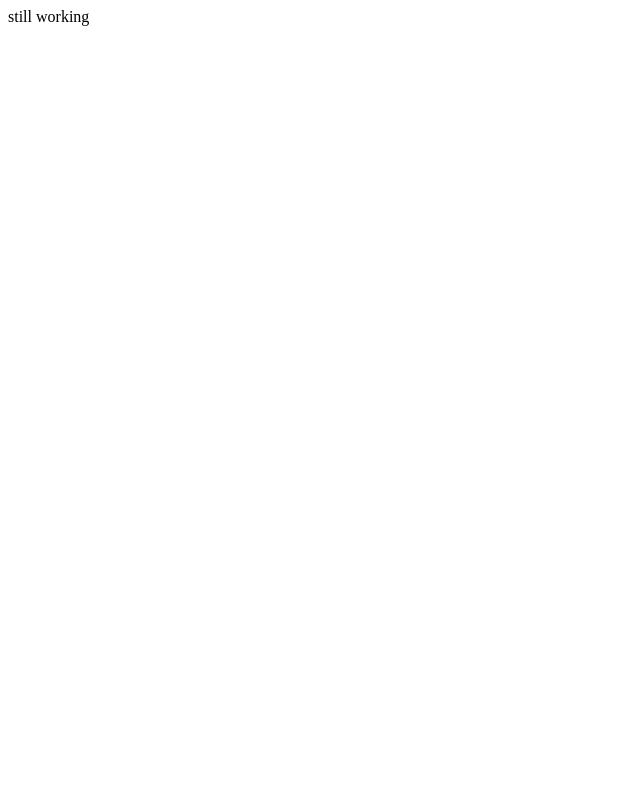
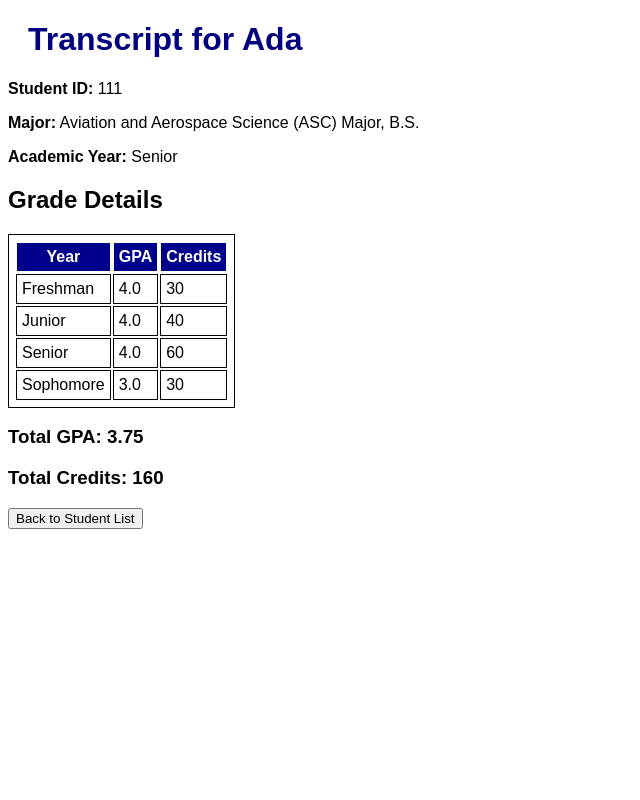
Before and after one commit to msu-denver/project-3-student-management-blueteam, a Flask app: page /students/111/graduation in a window 1280 px wide. Before the commit the part shown is almost empty. Shown: the whole page, without its empty margins (0-640 px from the left). Run offline with Flask 3, Linux system fonts and the light colour scheme.

Commit message:
US#8 - graduation

```diff
--- a/src/app/routes.py
+++ b/src/app/routes.py
@@ -222,18 +222,94 @@ def delete_student(id):
     return redirect(url_for('list_student'))
 
 #All of the following functions are graduation parts
+def calculate_totals(grades):
+    total_gpa = sum(grade.gpa for grade in grades) / len(grades)
+    total_credits = sum(grade.credits for grade in grades)
+    return total_gpa, total_credits
+
+def check_graduation_eligibility(total_gpa, total_credits):
+    return total_gpa >= 2.0 and total_credits >= 120
+
 @login_required
 @app.route('/students/<int:student_id>/grades', methods=['GET', 'POST'])
 def manage_grades(student_id):
-    return "still working"
+    if current_user.id not in admin_user_ids:
+        flash('Only Administrators can manage grades.', 'error')
+        return redirect(url_for('list_student'))
+
+    student = Student.query.get_or_404(student_id)
+    form = GradeForm()
+
+    all_semesters = ['Freshman', 'Sophomore', 'Junior', 'Senior']
+
+    current_academic_year = student.academic_year.capitalize()
+
+    grades = Grade.query.filter_by(student_id=student_id).all()
+
+    if request.method == 'POST' and form.validate_on_submit():
+        if form.semester.data not in all_semesters[:all_semesters.index(current_academic_year) + 1]:
+            flash(f"You cannot add grades for {form.semester.data} as it is beyond the student's academic year.", "error")
+            return render_template('manage_grades.html', student=student, grades=grades, form=form)
+
+        grade = Grade.query.filter_by(student_id=student_id, semester=form.semester.data).first()
+        if grade:
+            grade.gpa = form.gpa.data
+            grade.credits = form.credits.data
+            flash(f"Updated grade for {form.semester.data}.", "success")
+        else:
+            new_grade = Grade(
+                student_id=student_id,
+                semester=form.semester.data,
+                gpa=form.gpa.data,
+                credits=form.credits.data
+            )
+            db.session.add(new_grade)
+            flash(f"Added new grade for {form.semester.data}.", "success")
+
+        db.session.commit()
+        return redirect(url_for('manage_grades', student_id=student_id))
+
+    return render_template('manage_grades.html', student=student, grades=grades, form=form)
 
 @login_required
 @app.route('/students/<int:student_id>/graduation', methods=['GET'])
 def view_transcript(student_id):
-    return "still working"
+
+    student = Student.query.get_or_404(student_id)
+
+    grades = Grade.query.filter_by(student_id=student_id).all()
+
+    if not grades:
+        grades = [
+            Grade(student_id=student_id, semester='Freshman', gpa=0.0, credits=0),
+            Grade(student_id=student_id, semester='Sophomore', gpa=0.0, credits=0),
+            Grade(student_id=student_id, semester='Junior', gpa=0.0, credits=0),
+            Grade(student_id=student_id, semester='Senior', gpa=0.0, credits=0),
+        ]
+        db.session.add_all(grades)
+        db.session.commit()
+
+    total_gpa = sum(grade.gpa for grade in grades) / len(grades)
+    total_credits = sum(grade.credits for grade in grades)
+
+    student.total_gpa = total_gpa
+    student.total_credits = total_credits
+    db.session.commit()
+
+    return render_template('transcript.html',student=student, grades=grades, total_gpa=total_gpa, total_credits=total_credits)
+
 
 
 @login_required
 @app.route('/students/<int:student_id>/graduation_check', methods=['POST'])
 def graduation_check(student_id):
-    return "still working"
+
+    student = Student.query.get_or_404(student_id)
+
+    is_senior = student.academic_year == 'senior'
+    meets_gpa = student.total_gpa >= 2.0
+    meets_credits = student.total_credits >= 120
+
+    eligible = is_senior and meets_gpa and meets_credits
+
+    return {"eligible": eligible}, 200
--- a/src/templates/list_students.html
+++ b/src/templates/list_students.html
@@ -23,10 +23,10 @@
     <p>
     <div >
         {% if students.has_prev %}
-            <a href="{{ url_for('list_student', page=incidents.prev_num, year=request.args.year, actor_type=request.args.actor_type, motive=request.args.motive, event_type=request.args.event_type, country=request.args.country) }}" >Previous</a>
+            <a href="{{ url_for('list_student', page=students.prev_num, student_id=request.args.student_id, student_name=request.args.student_name, academic_year=request.args.academic_year, major=request.args.major, total_gpa=request.args.total_gpa, total_credits=request.args.total_credits, enrollment_date=request.args.enrollment_date) }}" >Previous</a>
         {% endif %}
         {% if students.has_next %}
-            <a href="{{ url_for('list_student', page=incidents.next_num, year=request.args.year, actor_type=request.args.actor_type, motive=request.args.motive, event_type=request.args.event_type, country=request.args.country) }}" >Next</a>
+            <a href="{{ url_for('list_student', page=students.next_num, student_id=request.args.student_id, student_name=request.args.student_name, academic_year=request.args.academic_year, major=request.args.major, total_gpa=request.args.total_gpa, total_credits=request.args.total_credits, enrollment_date=request.args.enrollment_date) }}" >Next</a>
         {% endif %}
     </div>
     </p>
--- /dev/null
+++ b/src/templates/transcript.html
@@ -0,0 +1,32 @@
+{% extends 'base.html' %}
+{% block main %}
+    <h1>Transcript for {{ student.student_name }}</h1>
+    <p><strong>Student ID:</strong> {{ student.student_id }}</p>
+    <p><strong>Major:</strong> {{ student.major }}</p>
+    <p><strong>Academic Year:</strong> {{ student.academic_year|capitalize }}</p>
+
+    <h2>Grade Details</h2>
+    <table>
+        <thead>
+            <tr>
+                <th>Year</th>
+                <th>GPA</th>
+                <th>Credits</th>
+            </tr>
+        </thead>
+        <tbody>
+            {% for grade in grades %}
+                <tr>
+                    <td>{{ grade.semester }}</td>
+                    <td>{{ grade.gpa }}</td>
+                    <td>{{ grade.credits }}</td>
+                </tr>
+            {% endfor %}
+        </tbody>
+    </table>
+
+    <h3>Total GPA: {{ total_gpa }}</h3>
+    <h3>Total Credits: {{ total_credits }}</h3>
+
+    <button onclick="window.location.href='{{ url_for('list_student') }}'">Back to Student List</button>
+{% endblock %}
```
Also changed, not shown: src/templates/manage_grades.html (added, +55 -0 lines).
